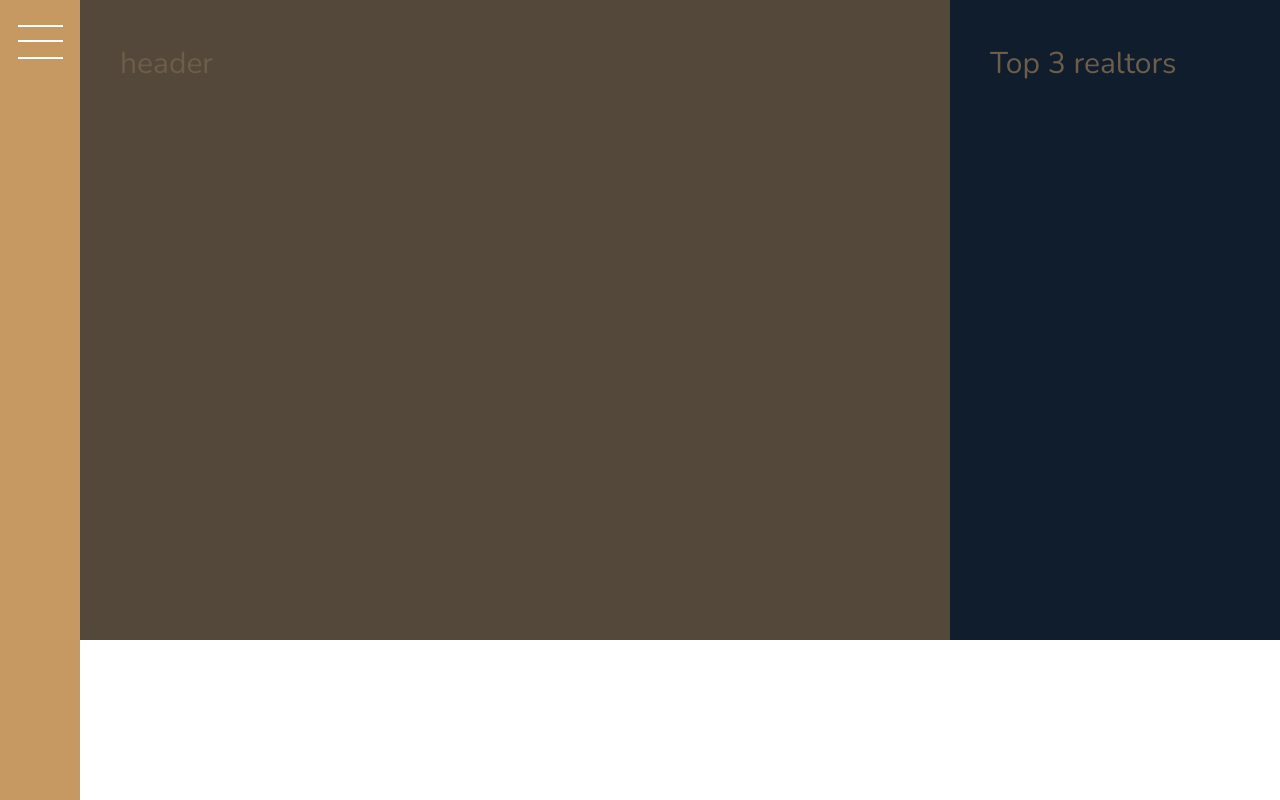
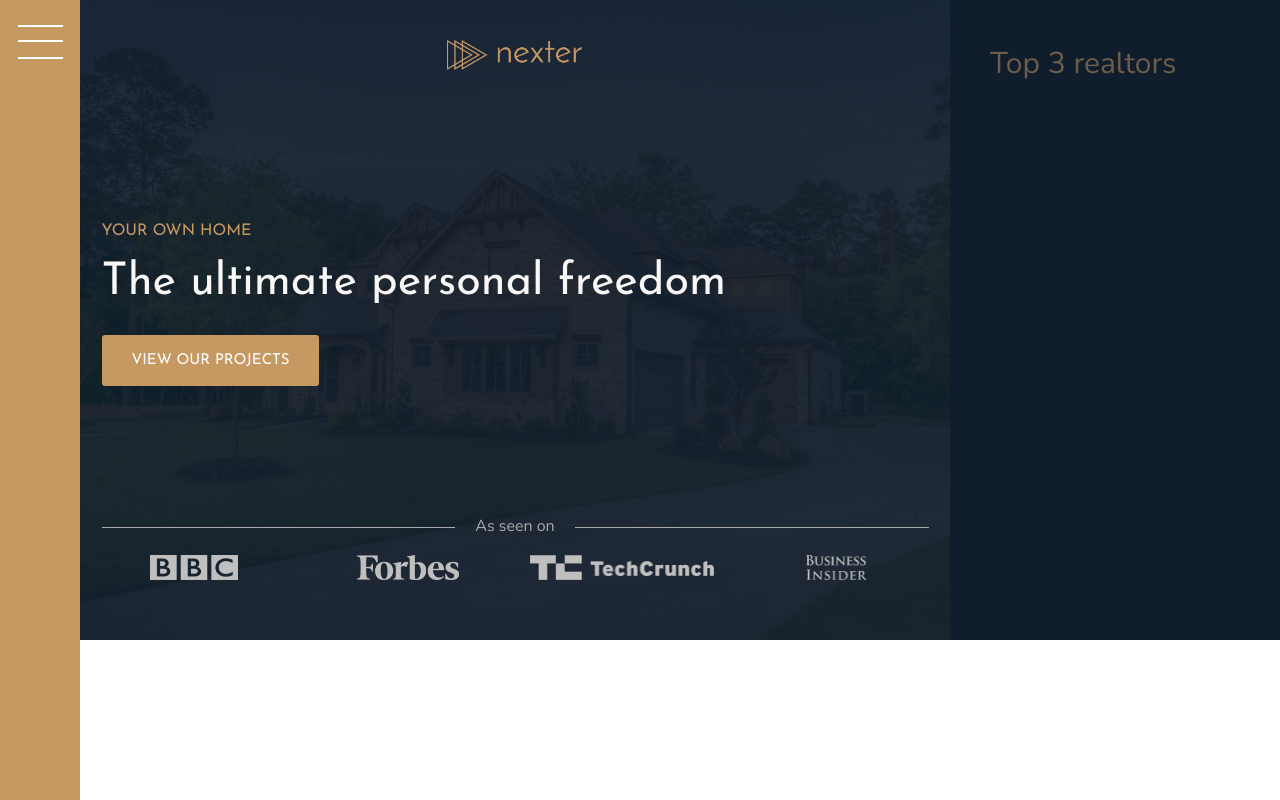
Before and after one commit to kmvbatista/nexter, a website: page index.html in a window 1280 px wide. Shown: the top 800 px of the page. Drawn offline with nearby package versions, Linux system fonts and the light colour scheme.

Commit message:
finishing header

```diff
--- a/index.html
+++ b/index.html
@@ -17,7 +17,19 @@
     <div class="sidebar">
         <button class="nav-btn"></button>
     </div>
-    <header class="header">header</header>
+    <header class="header">
+        <img src="img/logo.png" alt="Nexter logo" class="header__logo">
+        <h3 class="heading-3">Your own home</h3>
+        <h1 class="heading-1">The ultimate personal freedom</h1>
+        <button class="btn header__btn">View our projects</button>
+        <div class="header__seenon-text">As seen on</div>
+        <div class="header__seenon-logos">
+            <img src="img/logo-bbc.png" alt="Seen on logo 1">
+            <img src="img/logo-forbes.png" alt="Seen on logo 2">
+            <img src="img/logo-techcrunch.png" alt="Seen on logo 3">
+            <img src="img/logo-bi.png" alt="Seen on logo 4">
+        </div>
+    </header>
     <div class="realtors">Top 3 realtors</div>
     <section class="features">
         <div class="feature">
--- a/sass/_header.scss
+++ b/sass/_header.scss
@@ -1,4 +1,48 @@
 .header {
-  background-color: $color-grey-dark-1;
   grid-column: full-start / col-end 6;
+  background-image:  linear-gradient(rgba($color-secondary,0.93), rgba($color-secondary, .93)), url('../img/hero.jpeg');
+  background-size: cover;
+  display: grid;
+  grid-template-rows: 1fr min-content 6rem 1fr;
+  grid-template-columns: max-content;
+  padding: 6rem;
+  padding-top: 4rem;
+  justify-content: center;
+  row-gap: 1.5rem;
+  &__logo {
+    height: 3rem;
+    justify-self: center;
+  }
+
+  &__btn {
+    justify-self: start;
+    align-self: flex-start;
+  }
+
+  &__seenon-text {
+    font-size: 1.6rem;
+    color: $color-grey-light-2;
+    display: grid;
+    grid-template-columns: 1fr max-content 1fr;
+    align-items: center;
+    column-gap: 2rem;
+
+    &::before, &::after {
+      content: "";
+      height: 1px;
+      background-color: currentColor;
+      display: block;
+    }
+  }
+
+  &__seenon-logos {
+    display: grid;
+    grid-template-columns: repeat(4, 1fr);
+    column-gap: 3rem;
+    justify-items: center;
+    img {
+      height: 2.5rem;
+      filter: brightness(75%);
+    }
+  }
 }
--- a/sass/_typography.scss
+++ b/sass/_typography.scss
@@ -5,6 +5,9 @@
 
 .heading-1 {
   @extend %heading;
+  font-size: 4.5rem;
+  color: $color-grey-light-1;
+  line-height: 1;
 }
 .heading-2 {
   @extend %heading;
```
Also changed, not shown: css/style.css.
